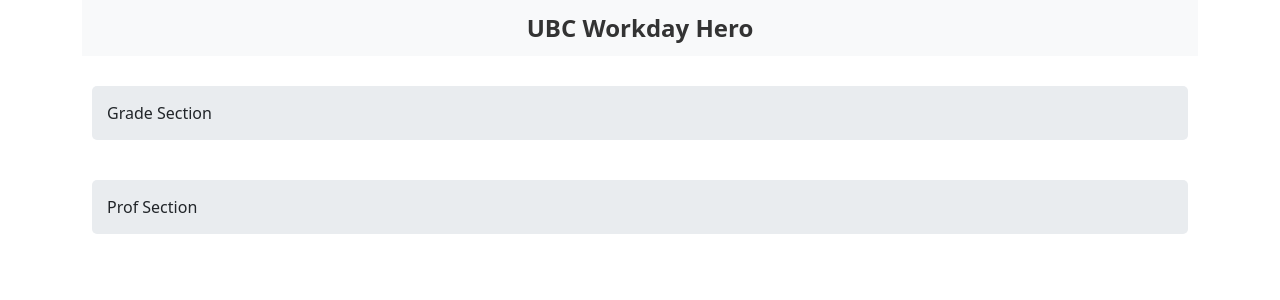
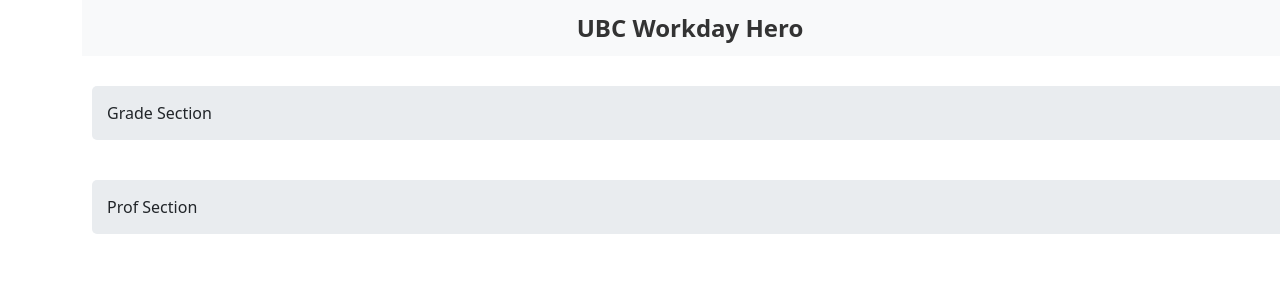
Before and after one commit to aqil18/ubc-workday-hero, a React (Create React App) app in the folder react-chrome-ext/: page / in a window 1280 px wide. Shown: the top 300 px of the page. Built offline with nearby package versions, Linux system fonts and the light colour scheme; no server answers.

Commit message:
Fixed sizing a bit

```diff
--- a/react-chrome-ext/src/App.css
+++ b/react-chrome-ext/src/App.css
@@ -1,5 +1,5 @@
 .container-fluid {
-  width: 100%;
+  width: 95vw;
   padding: 0;
 }
 
--- a/react-chrome-ext/src/App.tsx
+++ b/react-chrome-ext/src/App.tsx
@@ -121,7 +121,6 @@
                 <section className="bottom-section">Prof Section</section>
             </div>
         </div>
-
     );
 }
 
```
Also changed, not shown: 1 other file (tests, documents, lock files or other folders). Lines whose indentation alone changed are shown as unchanged.
